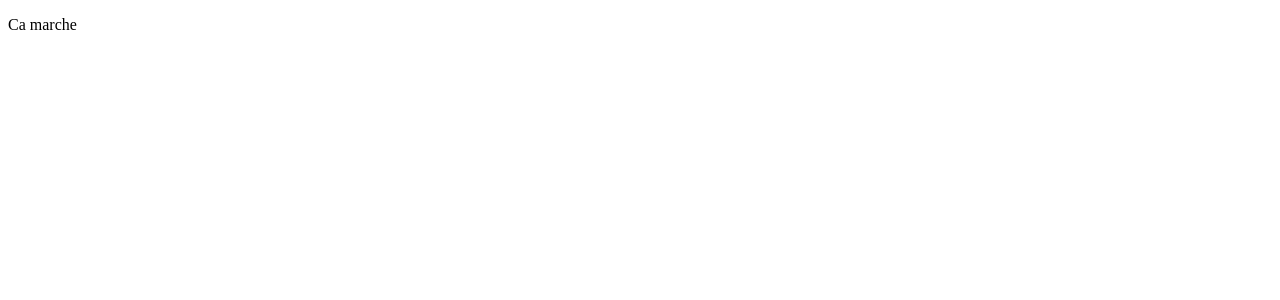
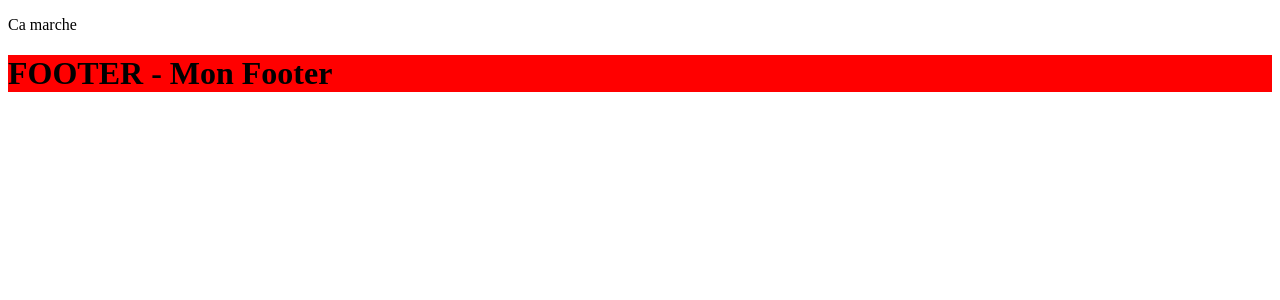
Before and after one commit to CedricB40/angu-test, an Angular app: page / in a window 1280 px wide. Shown: the top 300 px of the page. Built offline with nearby package versions, Linux system fonts and the light colour scheme.

Commit message:
feat(footer): ajout du composant footer

```diff
--- a/src/app/app.html
+++ b/src/app/app.html
@@ -1 +1,2 @@
 <p>Ca marche</p>
+<app-footer></app-footer>
--- a/src/app/app.ts
+++ b/src/app/app.ts
@@ -1,9 +1,10 @@
 import { Component, signal } from '@angular/core';
 import { RouterOutlet } from '@angular/router';
+import { Footer } from './footer/footer';
 
 @Component({
   selector: 'app-root',
-  imports: [RouterOutlet],
+  imports: [RouterOutlet, Footer],
   templateUrl: './app.html',
   styleUrl: './app.css'
 })
--- /dev/null
+++ b/src/app/footer/footer.css
@@ -0,0 +1,3 @@
+h1 {
+    background-color: red;
+}
--- /dev/null
+++ b/src/app/footer/footer.html
@@ -0,0 +1 @@
+<h1>FOOTER - Mon Footer</h1>
```
Also changed, not shown: src/app/footer/footer.ts (added, +9 -0 lines), 1 other file (tests, documents, lock files or other folders).
